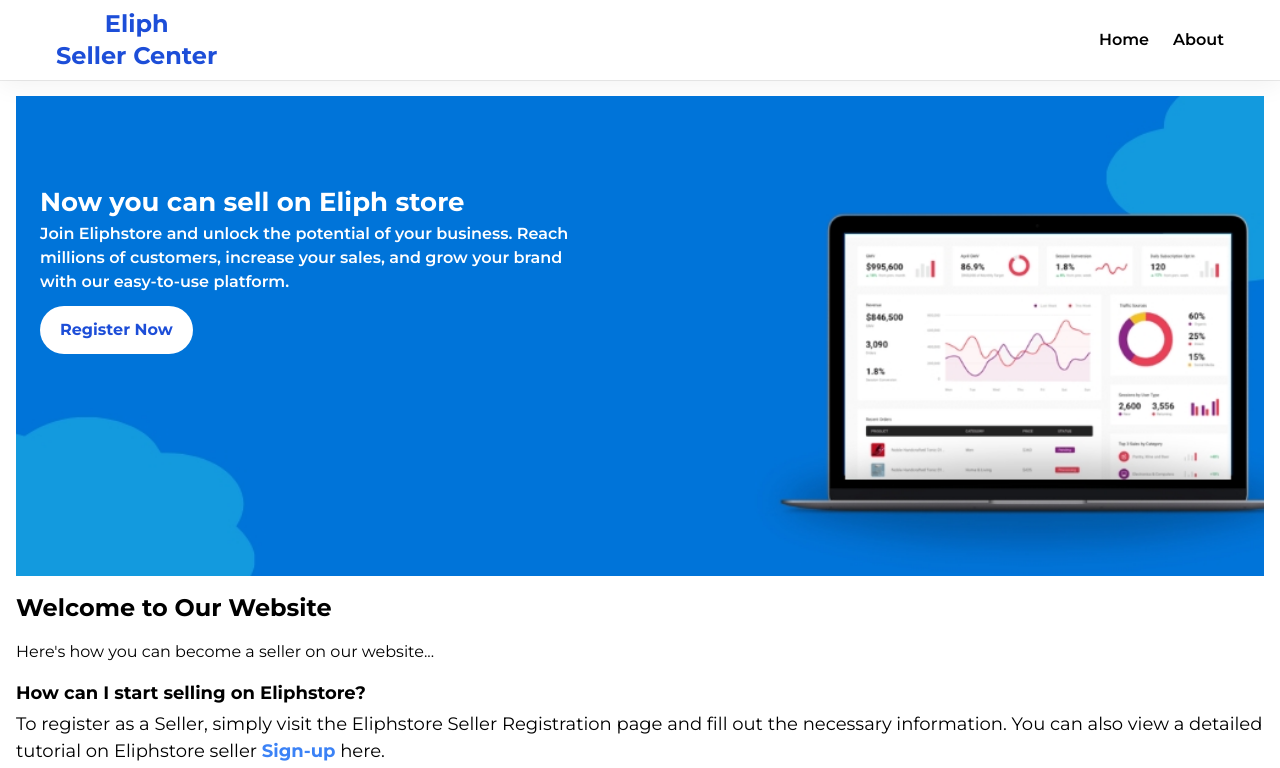
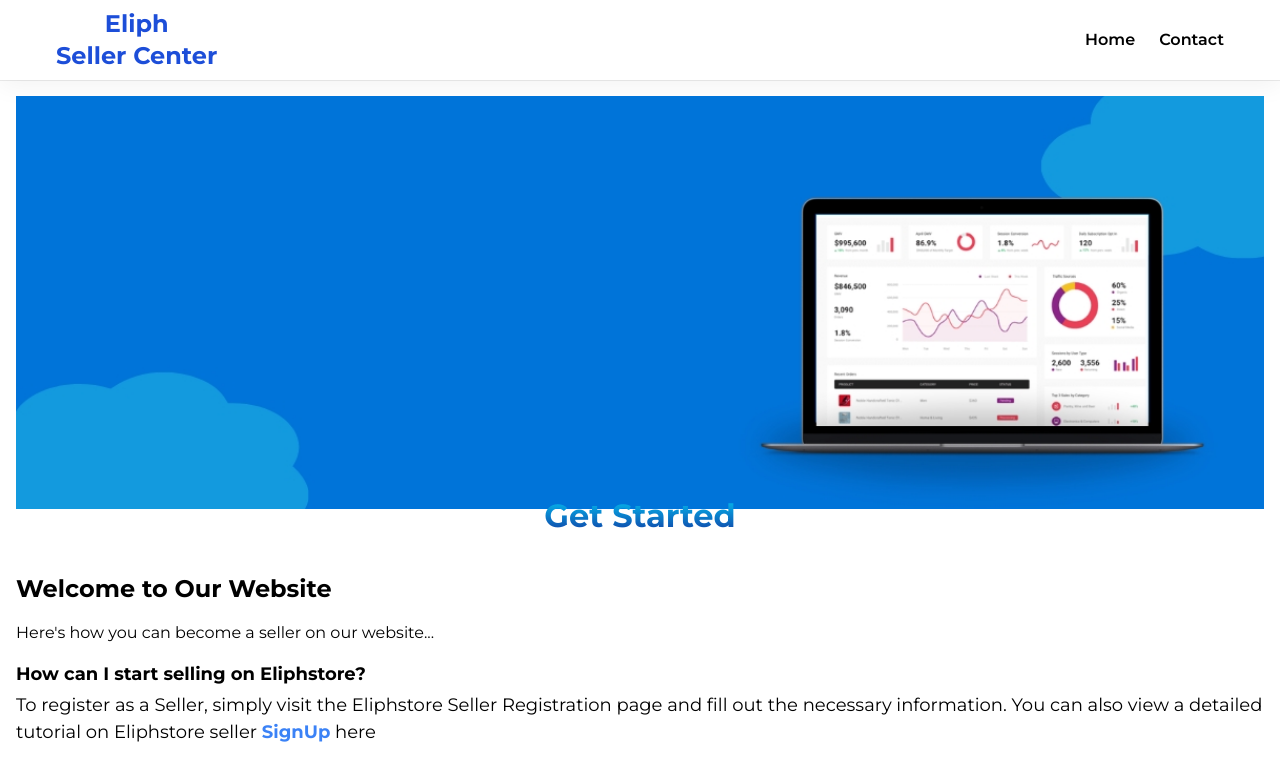
Before and after one commit to raheeq8/seller, a React (Create React App) app: page / in a window 1280 px wide. Shown: the top 768 px of the page. Built offline with nearby package versions, Linux system fonts and the light colour scheme; the HTML template or start-up script is replaced by a standard one.

Commit message:
make some new changes

```diff
--- a/src/App.css
+++ b/src/App.css
@@ -37,15 +37,10 @@
 }
 .homeHero{
   max-width: 100%;
+}
+.heromWrapper img{
   object-fit: cover;
-  height: 60vh;
-}
-.heromWrapper{
   width: 100%;
-  height: 100%;
-  background-image: url('./assests/homeBanner.jpg');
-  background-size: cover;
-  background-position: center;
 }
 /* Form Styles */
 .form-group {
--- a/src/components/Benefits/Benefits.css
+++ b/src/components/Benefits/Benefits.css
@@ -49,3 +49,21 @@
 .benefit-text{
     text-align: center;
 }
+@media screen and (max-width: 768px) {
+
+.benefits-grid {
+    grid-template-columns: repeat(2, 1fr);
+}
+}
+@media screen and (max-width: 600px) {
+
+.benefit-heading{
+    font-size: 16px;
+}
+}
+@media screen and (max-width: 500px) {
+
+    .benefits-grid {
+        grid-template-columns: repeat(1, 1fr);
+    }
+    }
--- a/src/components/Navbar.jsx
+++ b/src/components/Navbar.jsx
@@ -50,7 +50,7 @@
           }`}
           onClick={() => setActive(1)}
         >
-          <Link className="font-semibold" to={`/about`}>About</Link>
+          <Link className="font-semibold" to={`/contact`}>Contact</Link>
         </li>
       </ul>
 
@@ -60,28 +60,33 @@
           className="w-[28px] h-[28px] object-contain"
           onClick={() => setToggle(!toggle)}
         >
-          {toggle ? <IoClose /> : <CiMenuFries />}
+          {toggle ? <IoClose style={{fontSize: "25px"}} /> : <CiMenuFries style={{fontSize: "25px"}} />}
         </button>
 
         {/* Sidebar */}
         <div
           className={`${
             !toggle ? "hidden" : "flex"
-          } p-6 bg-black absolute top-20 right-0 mx-4 my-2 min-w-[140px] rounded-xl sidebar`}
+          } p-6 bg-white absolute top-20 right-0 mx-4 my-2 min-w-[140px] rounded-xl sidebar`}
         >
           <ul className="list-none flex justify-end items-start flex-1 flex-col">
-            {navLinks.map((nav, index) => (
-              <li
-                key={nav.id}
-                className={`font-poppins font-medium cursor-pointer text-[16px] ${
-                  active === nav.title ? "text-blue-700" : "text-white"
-                } ${index === navLinks.length - 1 ? "mb-0" : "mb-4"}`}
-                onClick={() => setActive(nav.title)}
-              >
-                <a href={`#${nav.id}`}>{nav.title}</a>
-              </li>
-            ))}
-          </ul>
+        <li
+          className={`font-poppins font-normal cursor-pointer text-[16px] ${
+            active === 0 ? "text-blue-700" : "text-black"
+          }`}
+          onClick={() => setActive(0)}
+        >
+          <Link className=" font-semibold" to={`/`}>Home</Link>
+        </li>
+        <li
+          className={`font-poppins font-normal cursor-pointer text-[16px] ${
+            active === 1 ? "text-blue-700" : "text-black"
+          }`}
+          onClick={() => setActive(1)}
+        >
+          <Link className="font-semibold" to={`/contact`}>Contact</Link>
+        </li>
+      </ul>
         </div>
       </div>
     </nav>
--- a/src/pages/Contact/Contact.jsx
+++ b/src/pages/Contact/Contact.jsx
@@ -1,4 +1,4 @@
-import React, { useState } from 'react';
+import React, { useEffect, useState } from 'react';
 import './contact.css';
 import axios from 'axios';
 import toast, { Toaster } from 'react-hot-toast';
@@ -10,7 +10,9 @@
   const [email, setEmail] = useState('');
   const [message, setMessage] = useState('');
   const [showConfetti, setShowConfetti] = useState(false);
-
+  useEffect(() =>{
+    window.scrollTo(0,0)
+  }, [])
   const handleSubmit = async (e) => {
     e.preventDefault();
 
--- a/src/pages/Home/Home.jsx
+++ b/src/pages/Home/Home.jsx
@@ -1,6 +1,8 @@
 import React, { useEffect, useState } from "react";
 import { Link } from "react-router-dom";
 import { v4 as uuidv4 } from "uuid";
+import banner from "../../assests/homeBanner.jpg";
+import './home.css'
 
 const Home = () => {
   const [id, setId] = useState("");
@@ -12,24 +14,12 @@
     <div className=" p-4">
       <div className="homeHero">
         <div className="heromWrapper">
-          <div className="flex flex-col items-start pt-[7%] px-6 justify-start">
-            <h1 className="text-white font-bold text-[26px]">
-              Now you can sell on Eliph store
-            </h1>
-            <p className="text-white font-semibold">
-              Join Eliphstore and unlock the potential of your business. Reach <br />
-              millions of customers, increase your sales, and grow your brand <br />
-              with our easy-to-use platform.
-            </p>
-            <Link
-              className=" border-none rounded-[50px] px-5 py-3 mt-3 bg-white text-blue-700"
-              to={`/seller/register/${id}`}
-            >
-              <button className=" font-bold">Register Now</button>
-            </Link>
-          </div>
+          <img src={banner} alt="home banner" />
         </div>
       </div>
+      <Link to={'/seller/register/${id}'}><div className="string">
+                <h1 className="greeting en">Get Started</h1>
+              </div></Link>
       <h1 className="text-2xl font-bold my-4">Welcome to Our Website</h1>
       <p className="mb-4">
         Here's how you can become a seller on our website...
@@ -47,9 +37,9 @@
               className="font-bold text-blue-500"
               to={`/seller/register/${id}`}
             >
-              Sign-up
+              SignUp
             </Link>{" "}
-            here.
+            here
           </p>
         </div>
         <div className=" mb-5">
--- /dev/null
+++ b/src/pages/Home/home.css
@@ -0,0 +1,66 @@
+
+.string {
+    display: flex;
+    flex-direction: column;
+    text-align: center;
+    animation: move 4s infinite;
+  }
+
+  .greeting {
+    position: relative;
+    top: 8.6vmin;
+    animation: white-out 5s infinite;
+  }
+
+  .closure::after {
+    content: '';
+    position: absolute;
+    height: 25vmin;
+    width: 40vmin;
+    background: #282c34;
+    transform: translate(-45vmin, -24.5vmin);
+  }
+
+  .closure::before {
+    content: '';
+    position: absolute;
+    height: 25vmin;
+    width: 40vmin;
+    background: #282c34;
+    transform: translate(-40vmin, 5vmin);
+  }
+
+  .en {
+    /* color: #fa8231; */
+    font-size: 32px;
+    font-weight: bold;
+  background: -webkit-linear-gradient(90deg, rgb(19, 14, 122) 0%, rgb(15, 88, 179) 28%, rgba(0,212,255,1) 100%);
+  -webkit-background-clip: text;
+  -webkit-text-fill-color: transparent;
+
+  }
+
+  .es {
+    color: white;
+  }
+
+  .de {
+    color: #c678dd;
+  }
+
+  .it {
+    color: #a9b0bd;
+  }
+
+  @keyframes move {
+    25% {
+      transform: translatey(-5.8vmin);
+      opacity: 1;
+    }
+    50% {
+      transform: translatey(-11vmin);
+    }
+    75% {
+      transform: translatey(-16.5vmin);
+    }
+  }
```
